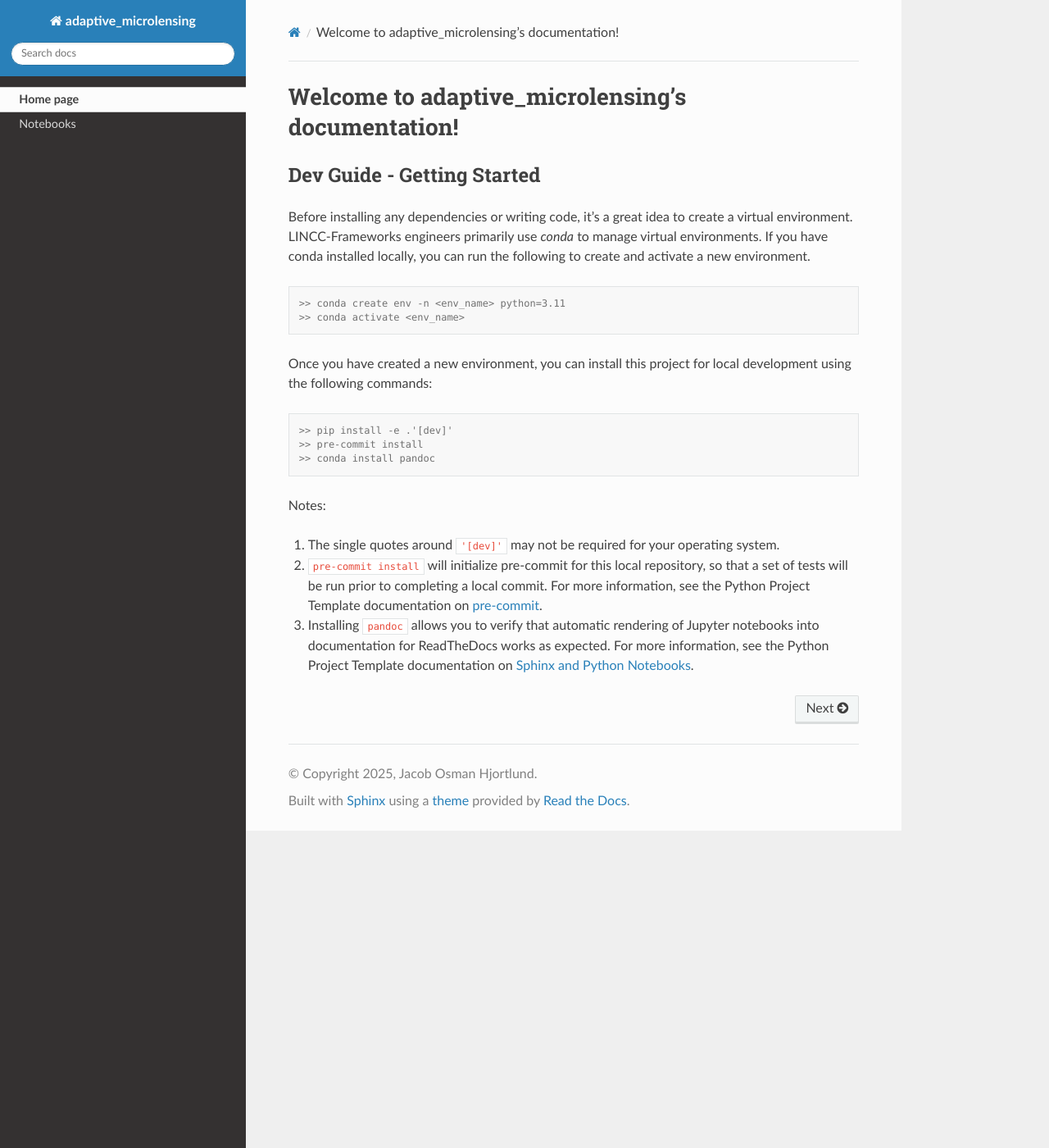
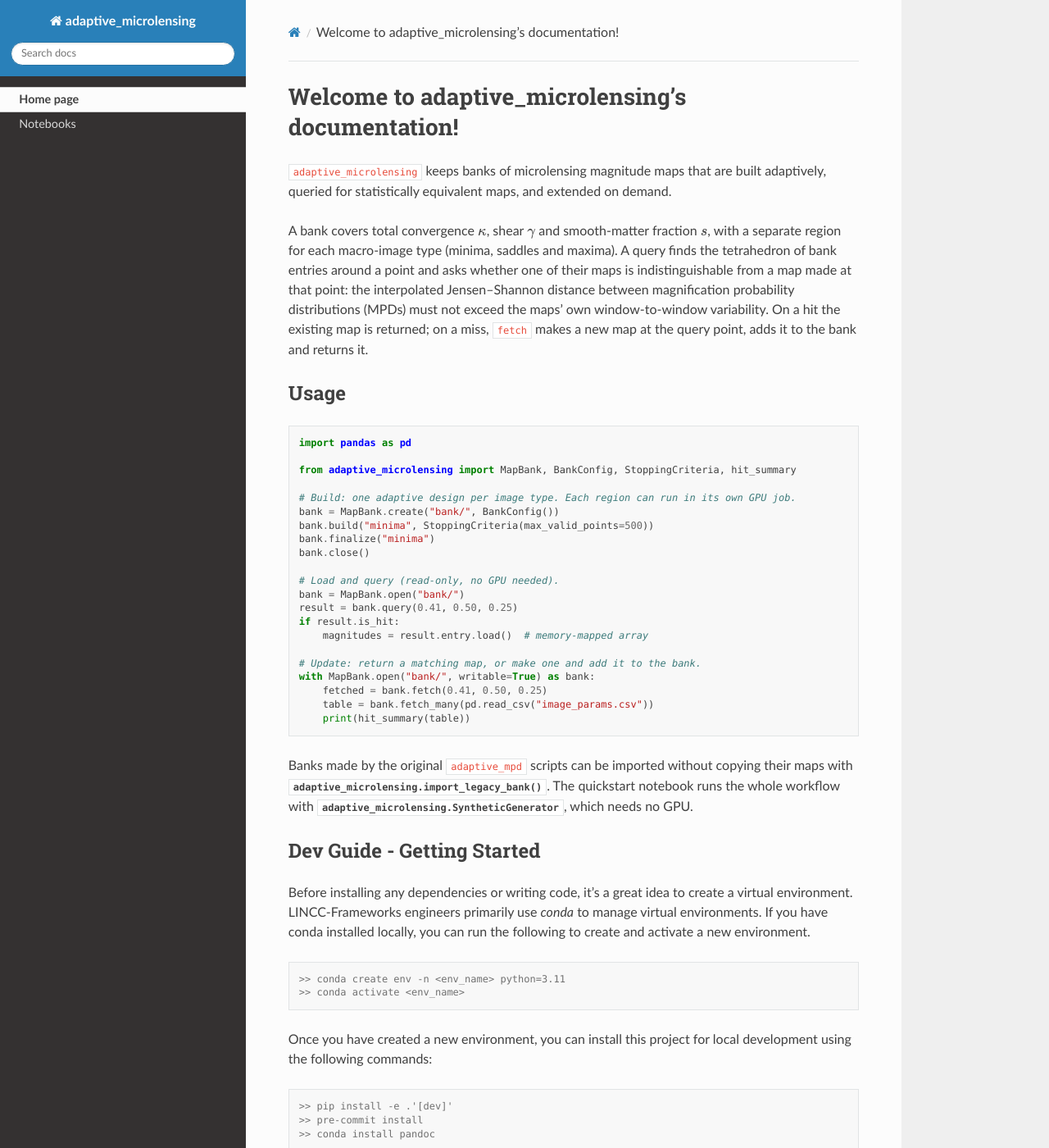
Before and after one commit to jacob-hjortlund/adaptive_microlensing, a Sphinx documentation site: the page built from docs/index.rst, in a window 1280 px wide and 1400 px high. Shown: the whole window at 82% size. Built offline with Sphinx 7.4.7 and the Read the Docs theme 3.1.0, drawn with Linux system fonts in a browser that asks for light colours; pages that are not in the unit, such as notebooks, are missing from menus.

Commit message:
docs: describe the map bank workflow and add a quickstart and benchmarks

```diff
--- a/docs/index.rst
+++ b/docs/index.rst
@@ -6,6 +6,48 @@
 Welcome to adaptive_microlensing's documentation!
 ========================================================================================
 
+``adaptive_microlensing`` keeps banks of microlensing magnitude maps that are built
+adaptively, queried for statistically equivalent maps, and extended on demand.
+
+A bank covers total convergence :math:`\kappa`, shear :math:`\gamma` and smooth-matter
+fraction :math:`s`, with a separate region for each macro-image type (minima, saddles and
+maxima). A query finds the tetrahedron of bank entries around a point and asks whether one
+of their maps is indistinguishable from a map made at that point: the interpolated
+Jensen–Shannon distance between magnification probability distributions (MPDs) must not
+exceed the maps' own window-to-window variability. On a hit the existing map is returned;
+on a miss, ``fetch`` makes a new map at the query point, adds it to the bank and returns it.
+
+
+Usage
+-----
+
+.. code-block:: python
+
+   import pandas as pd
+
+   from adaptive_microlensing import MapBank, BankConfig, StoppingCriteria, hit_summary
+
+   # Build: one adaptive design per image type. Each region can run in its own GPU job.
+   bank = MapBank.create("bank/", BankConfig())
+   bank.build("minima", StoppingCriteria(max_valid_points=500))
+   bank.finalize("minima")
+   bank.close()
+
+   # Load and query (read-only, no GPU needed).
+   bank = MapBank.open("bank/")
+   result = bank.query(0.41, 0.50, 0.25)
+   if result.is_hit:
+       magnitudes = result.entry.load()  # memory-mapped array
+
+   # Update: return a matching map, or make one and add it to the bank.
+   with MapBank.open("bank/", writable=True) as bank:
+       fetched = bank.fetch(0.41, 0.50, 0.25)
+       table = bank.fetch_many(pd.read_csv("image_params.csv"))
+       print(hit_summary(table))
+
+Banks made by the original ``adaptive_mpd`` scripts can be imported without copying their
+maps with :func:`adaptive_microlensing.import_legacy_bank`. The quickstart notebook runs
+the whole workflow with :class:`adaptive_microlensing.SyntheticGenerator`, which needs no GPU.
 
 
 Dev Guide - Getting Started
--- a/docs/notebooks.rst
+++ b/docs/notebooks.rst
@@ -3,4 +3,4 @@ Notebooks
 
 .. toctree::
 
-    Introducing Jupyter Notebooks <notebooks/intro_notebook>
+    Quickstart <notebooks/quickstart>
```
Also changed, not shown: README.md (+68 -8 lines), docs/notebooks/intro_notebook.ipynb (deleted), docs/notebooks/quickstart.ipynb (added), 1 other file.
